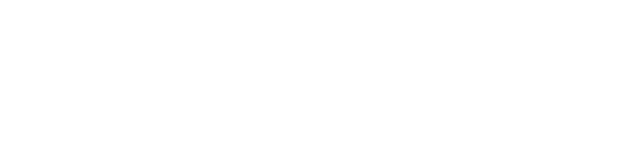
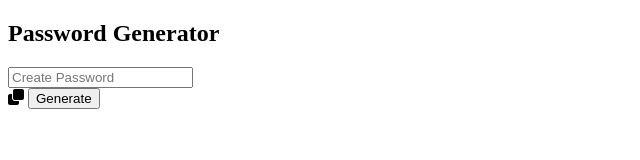
Before and after one commit to SuperGandhi/Pasword-generator, a plain HTML site: page index.html in a window 1280 px wide. Shown: the whole page, without its empty margins (0-640 px from the left). Drawn offline with Linux system fonts and the light colour scheme.

Commit message:
Complete

```diff
--- a/index.html
+++ b/index.html
@@ -5,10 +5,20 @@
     <meta http-equiv="X-UA-Compatible" content="IE=edge">
     <meta name="viewport" content="width=device-width, initial-scale=1.0">
     <link rel="stylesheet" href="index.css">
+    <link rel="stylesheet" href="https://cdnjs.cloudflare.com/ajax/libs/font-awesome/6.2.0/css/all.min.css" integrity="sha512-xh6O/CkQoPOWDdYTDqeRdPCVd1SpvCA9XXcUnZS2FmJNp1coAFzvtCN9BmamE+4aHK8yyUHUSCcJHgXloTyT2A==" crossorigin="anonymous" referrerpolicy="no-referrer" />
     <title>Password Generator🧿</title>
 </head>
 <body>
-
+    <div class="password-container">
+        <h2>Password Generator</h2>
+        <div class="input-container">
+            <input type="text" id="input" class="input"
+            placeholder="Create Password" readonly>
+        </div>
+        <i class="fa-solid fa-clone"></i>
+        <button class="btn">Generate</button>
+    </div>
+    <div class="alert-container"></div>
 </body>
 <script src="index.js"></script>
 </html>
```
